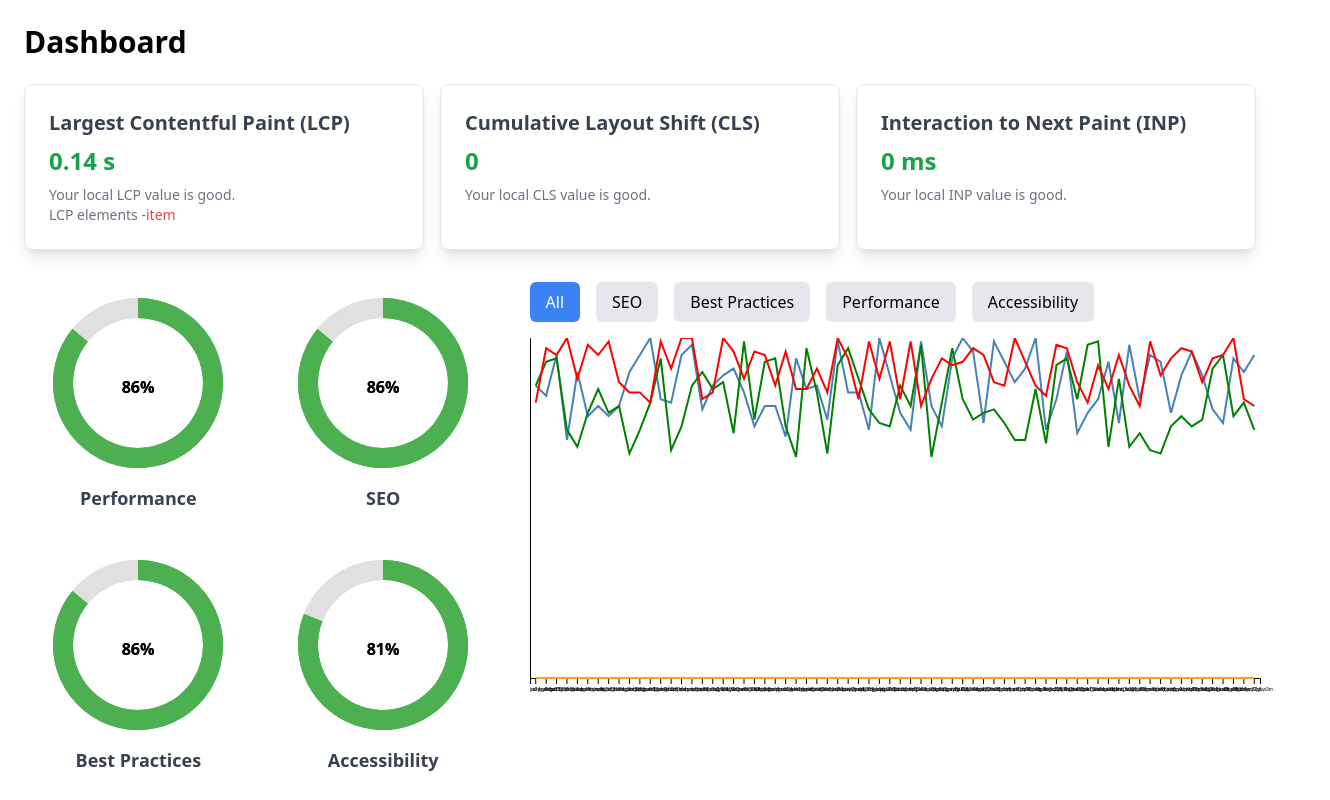
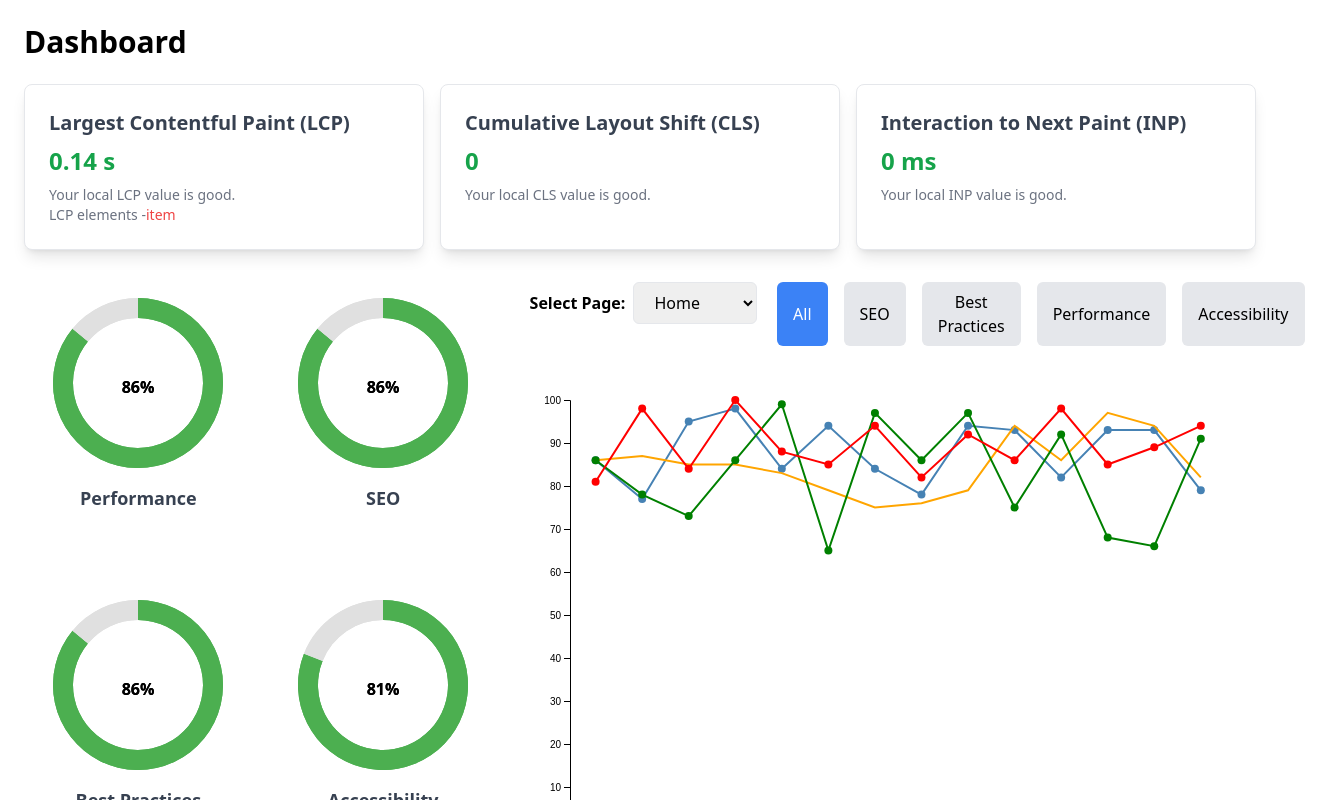
Before and after one commit to sushilkundu143/webtrendmonitor_frontend, a React (Vite) app: page /dashboard in a window 1280 px wide. Shown: the top 800 px of the page, 1330 px wide, since content can reach past the window. Built offline with nearby package versions, Linux system fonts and the light colour scheme.

Commit message:
fix all data and graph

```diff
--- a/src/components/Graph.jsx
+++ b/src/components/Graph.jsx
@@ -1,115 +1,146 @@
-import { useEffect, useRef, useState } from 'react';
-import * as d3 from 'd3';
+import { useEffect, useRef } from "react";
+import * as d3 from "d3";
+import PropTypes from "prop-types";
 
-const Graph = ({ data }) => {
-  const [selectedTab, setSelectedTab] = useState('All'); // State to track the selected tab
+const Graph = ({ data, width }) => {
   const ref = useRef();
 
   const colors = {
-    SEO: 'steelblue',
-    'Best Practices': 'orange',
-    Performance: 'green',
-    Accessibility: 'red',
-  };
-
-  // Handle tab selection
-  const handleTabChange = (tab) => {
-    setSelectedTab(tab);
+    SEO: "steelblue",
+    "Best Practices": "orange",
+    Performance: "green",
+    Accessibility: "red",
   };
 
   useEffect(() => {
-    const width = 800;
-    const height = 400;
+    const height = 500;
 
     // Set up margins and dimensions for the graph
-    const margin = { top: 20, right: 30, bottom: 40, left: 40 };
+    const margin = { top: 30, right: 30, bottom: 40, left: 40 };
     const svgWidth = width - margin.left - margin.right;
     const svgHeight = height - margin.top - margin.bottom;
 
-    // Select the parent div to append the SVG graph
     const svgContainer = d3.select(ref.current);
-    svgContainer.selectAll('*').remove(); // Clear any existing elements
+    svgContainer.selectAll("*").remove(); // Clear any existing elements
 
-    // Create the SVG element
     const svg = svgContainer
-      .append('svg')
-      .attr('width', width)
-      .attr('height', height);
+      .append("svg")
+      .attr("width", width)
+      .attr("height", height);
 
-    // Create scale for the x-axis (using build_id for categorical x-axis)
-    const x = d3.scaleBand()
-      .domain(data.map(d => d.build_id)) // Use build_id for categorical x-axis
+    const graphContent = svg
+      .append("g")
+      .attr("transform", `translate(${margin.left},${margin.top})`);
+
+    const x = d3
+      .scaleBand()
+      .domain(data.map((d) => d.build_id))
       .range([0, svgWidth])
       .padding(0.1);
 
-    // Create scale for the y-axis with a domain of 0 to 100
-    const y = d3.scaleLinear()
-      .domain([0, 100])  // Setting Y-axis range from 0 to 100
-      .range([svgHeight, 0]);
+    const y = d3.scaleLinear().domain([0, 100]).range([svgHeight, 0]);
 
-    // Add X and Y axes to the graph
-    svg.append('g')
-      .attr('transform', `translate(0,${svgHeight})`)
+    graphContent
+      .append("g")
+      .attr("transform", `translate(0,${svgHeight})`)
       .call(d3.axisBottom(x))
-      .selectAll('text')
-      .style('font-size', '5px'); // Set font size for build_id labels
+      .selectAll("text")
+      .style("font-size", "5px");
 
-    svg.append('g')
-      .call(d3.axisLeft(y)); // Draw the Y-axis
+    graphContent.append("g").call(d3.axisLeft(y).ticks(11));
 
-    // Define line generators for each metric
+    // Tooltip setup
+    const tooltip = d3
+      .select(ref.current)
+      .append("div")
+      .style("position", "absolute")
+      .style("background", "white")
+      .style("border", "1px solid gray")
+      .style("border-radius", "5px")
+      .style("padding", "5px")
+      .style("pointer-events", "none")
+      .style("opacity", 0);
+
     const lineGenerators = {
-      SEO: d3.line()
+      SEO: d3
+        .line()
         .x((d) => x(d.build_id) + x.bandwidth() / 2)
         .y((d) => y(d.seo || 0)),
-      'Best Practices': d3.line()
+      "Best Practices": d3
+        .line()
         .x((d) => x(d.build_id) + x.bandwidth() / 2)
-        .y((d) => y(d.best_practices || 0)),
-      Performance: d3.line()
+        .y((d) => y(d.bestPractices || 0)),
+      Performance: d3
+        .line()
         .x((d) => x(d.build_id) + x.bandwidth() / 2)
         .y((d) => y(d.performance || 0)),
-      Accessibility: d3.line()
+      Accessibility: d3
+        .line()
         .x((d) => x(d.build_id) + x.bandwidth() / 2)
         .y((d) => y(d.accessibility || 0)),
     };
 
-    // Clear any existing lines and redraw the lines for the selected metrics
-    svg.selectAll('.line').remove();
+    // Plot lines for each metric
+    Object.keys(colors).forEach((metric) => {
+      graphContent
+        .append("path")
+        .datum(data)
+        .attr("d", lineGenerators[metric])
+        .style("fill", "none")
+        .style("stroke", colors[metric])
+        .style("stroke-width", 2);
 
-    // Plot lines based on the selected tab
-    const selectedMetrics = selectedTab === 'All'
-      ? ['SEO', 'Best Practices', 'Performance', 'Accessibility']
-      : [selectedTab];
+      // Add points for each metric
+      graphContent
+        .selectAll(`.dot-${metric}`)
+        .data(data)
+        .enter()
+        .append("circle")
+        .attr("class", `dot-${metric}`)
+        .attr("cx", (d) => x(d.build_id) + x.bandwidth() / 2)
+        .attr("cy", (d) => y(d[metric.toLowerCase()] || 0))
+        .attr("r", 4)
+        .attr("fill", colors[metric])
+        .style("cursor", "pointer")
+        .on("mouseover", function (event, d) {
+          d3.select(this).attr("r", 6); // Highlight the point
+          const [xPos, yPos] = d3.pointer(event); // Get the relative coordinates
+          tooltip
+            .style("opacity", 1)
+            .html(
+              `<strong>${metric}</strong>: ${d[metric.toLowerCase()] || "N/A"}`
+            )
+            .style("left", `${xPos + 10}px`) // Adjust tooltip position relative to the point
+            .style("top", `${yPos - 20}px`);
+        })
+        .on("mousemove", function (event) {
+          const [xPos, yPos] = d3.pointer(event); // Update relative coordinates
+          tooltip
+            .style("left", `${xPos + 10}px`)
+            .style("top", `${yPos - 20}px`);
+        })
+        .on("mouseout", function () {
+          d3.select(this).attr("r", 4); // Reset point size
+          tooltip.style("opacity", 0); // Hide tooltip
+        });
+    });
+  }, [data, width]);
 
-    selectedMetrics.forEach((metric) => {
-      svg.append('path')
-        .attr('class', 'line')
-        .attr('d', lineGenerators[metric](data))
-        .style('fill', 'none')
-        .style('stroke', colors[metric]) // Use the specific color for each metric
-        .style('stroke-width', 2);
-    });
-
-  }, [data, selectedTab]); // Re-render when data or selectedTab changes
-
-  return (
-    <div>
-      {/* Tabs for selecting metric */}
-      <div className="flex space-x-4 mb-4">
-        {['All', 'SEO', 'Best Practices', 'Performance', 'Accessibility'].map((tab) => (
-          <button
-            key={tab}
-            onClick={() => handleTabChange(tab)}
-            className={`px-4 py-2 rounded-md ${selectedTab === tab ? 'bg-blue-500 text-white' : 'bg-gray-200'}`}
-          >
-            {tab}
-          </button>
-        ))}
-      </div>
-
-      <div ref={ref}></div>
-    </div>
-  );
+  return <div ref={ref} className="pt-2 relative"></div>;
 };
 
+// Prop validation
+Graph.propTypes = {
+    data: PropTypes.arrayOf(
+      PropTypes.shape({
+        build_id: PropTypes.number.isRequired,
+        seo: PropTypes.number,
+        bestPractices: PropTypes.number,
+        performance: PropTypes.number,
+        accessibility: PropTypes.number,
+      })
+    ).isRequired,
+    width: PropTypes.number.isRequired,
+  };
+
 export default Graph;
--- /dev/null
+++ b/src/components/GraphComponent.jsx
@@ -0,0 +1,116 @@
+import { useState, useEffect, useRef } from 'react';
+import Graph from './Graph';
+import PropTypes from 'prop-types'; // Import PropTypes
+import { filterPageData, getUniquePages } from '../utils/filterPageData';
+
+const GraphComponent = ({ data }) => {
+  const [selectedTab, setSelectedTab] = useState('All'); // State to track the selected tab
+  const [selectedPage, setSelectedPage] = useState('home'); // Default to 'home' page
+  const [containerWidth, setContainerWidth] = useState(800); // Default width for the graph
+  const [pages, setPages] = useState([]); // Pages extracted dynamically from data
+  const containerRef = useRef();
+
+  // Fetch unique pages on component mount
+  useEffect(() => {
+    setPages(getUniquePages(data));
+  }, [data]);
+
+  // Handle tab selection
+  const handleTabChange = (tab) => {
+    setSelectedTab(tab);
+  };
+
+  // Handle page selection
+  const handlePageChange = (page) => {
+    setSelectedPage(page);
+  };
+
+  // Filter data for the selected page
+  const getFilteredData = () => {
+    const pageData = filterPageData(data, selectedPage);
+
+    if (selectedTab === 'All') {
+      return pageData;
+    }
+
+    return pageData.map((d) => ({
+      ...d,
+      seo: selectedTab === 'SEO' ? d.seo : null,
+      bestPractices: selectedTab === 'Best Practices' ? d.bestPractices : null,
+      performance: selectedTab === 'Performance' ? d.performance : null,
+      accessibility: selectedTab === 'Accessibility' ? d.accessibility : null,
+    }));
+  };
+
+  // Use ResizeObserver to track container width
+  useEffect(() => {
+    const resizeObserver = new ResizeObserver((entries) => {
+      if (entries[0]) {
+        setContainerWidth(entries[0].contentRect.width);
+      }
+    });
+
+    if (containerRef.current) {
+      resizeObserver.observe(containerRef.current);
+    }
+
+    return () => {
+      if (containerRef.current) {
+        resizeObserver.unobserve(containerRef.current);
+      }
+    };
+  }, []);
+
+  const filteredData = getFilteredData();
+
+  return (
+    <div className="w-full" ref={containerRef}>
+      {/* Dropdown and Tabs in a single grid */}
+      <div className="grid grid-cols-12 gap-4 mb-4">
+        {/* Dropdown for selecting page */}
+        <div className='col-span-4'>
+          <label htmlFor="page-select" className="mr-2 font-bold">
+            Select Page:
+          </label>
+          <select
+            id="page-select"
+            value={selectedPage}
+            onChange={(e) => handlePageChange(e.target.value)}
+            className="px-4 py-2 border rounded-md"
+          >
+            {pages.map((page) => (
+              <option key={page} value={page}>
+                {page.charAt(0).toUpperCase() + page.slice(1)}
+              </option>
+            ))}
+          </select>
+        </div>
+
+        {/* Tabs for selecting metric */}
+        <div className='col-span-8'>
+        <div className="flex space-x-4">
+          {['All', 'SEO', 'Best Practices', 'Performance', 'Accessibility'].map((tab) => (
+            <button
+              key={tab}
+              onClick={() => handleTabChange(tab)}
+              className={`px-4 py-2 rounded-md ${selectedTab === tab ? 'bg-blue-500 text-white' : 'bg-gray-200'}`}
+            >
+              {tab}
+            </button>
+          ))}
+        </div>
+        </div>
+      </div>
+
+      {/* Pass filtered data, selectedTab, and containerWidth to Graph */}
+      <Graph data={filteredData} selectedTab={selectedTab} width={containerWidth} />
+    </div>
+  );
+};
+
+// Prop validation using PropTypes
+GraphComponent.propTypes = {
+    data: PropTypes.arrayOf(PropTypes.object).isRequired, // 'data' must be an array of objects and is required
+  };
+
+export default GraphComponent;
--- a/src/pages/DashboardPage.jsx
+++ b/src/pages/DashboardPage.jsx
@@ -1,9 +1,9 @@
 import { useEffect, useState } from 'react';
 import { useNavigate } from 'react-router-dom';
 import builds from '../data/dashboardData';
-import Graph from '../components/Graph.jsx';
+import GraphComponent from '../components/GraphComponent';
 import ReportTable from '../components/ReportTable';
-import DonutChart from '../components/DonutChart.jsx';
+import DonutChart from '../components/DonutChart';
 import CardComponent from '../components/CardComponent';
 
 const DashboardPage = () => {
@@ -89,7 +89,7 @@ const DashboardPage = () => {
 
         {/* Right Section - 60% for Graph */}
         <div className="col-span-3">
-          <Graph data={buildData} />
+          <GraphComponent data={buildData} />
         </div>
       </div>
 
--- /dev/null
+++ b/src/utils/filterPageData.js
@@ -0,0 +1,18 @@
+// utils/filterPageData.js
+export const filterPageData = (data, page) => {
+    // Extract unique pages dynamically from the data
+    const uniquePages = [...new Set(data.map((d) => d.page))];
+
+    // If the provided page is not valid, return all data
+    if (!uniquePages.includes(page)) {
+      return data;
+    }
+
+    // Filter data for the specified page
+    return data.filter((d) => d.page === page);
+  };
+
+  // Utility function to get unique pages
+  export const getUniquePages = (data) => {
+    return [...new Set(data.map((d) => d.page))];
+  };
```
Also changed, not shown: src/components/DonutChart.jsx (+7 -0 lines).
